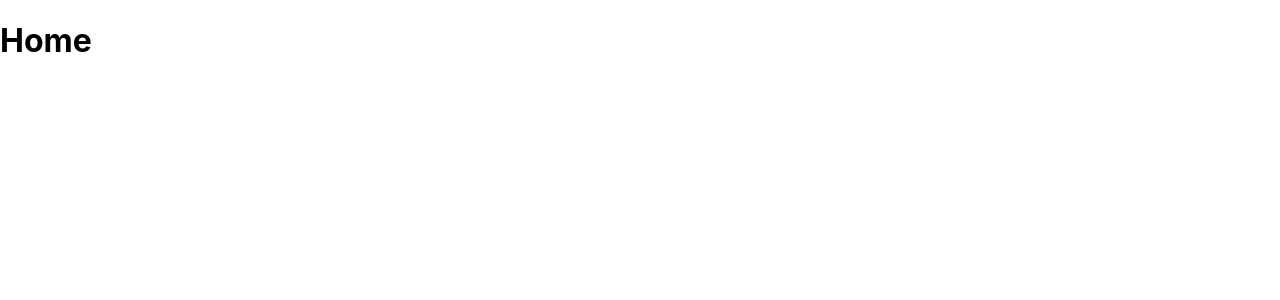
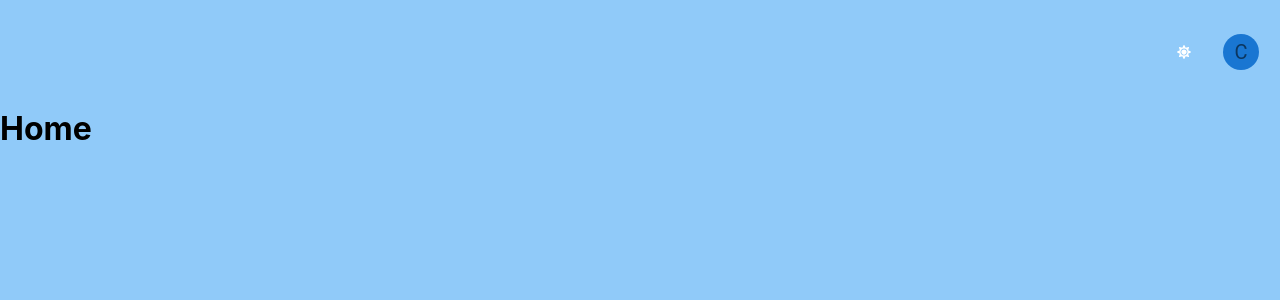
Before and after one commit to caciuleanuciprian/proiect-groupware, a React (Create React App) app in the folder client/: page / in a window 1280 px wide. Shown: the top 300 px of the page. Built offline with nearby package versions, Linux system fonts and the light colour scheme.

Commit message:
added dark mode/nav bar

```diff
--- a/client/package.json
+++ b/client/package.json
@@ -5,6 +5,9 @@
   "dependencies": {
     "@emotion/react": "^11.5.0",
     "@emotion/styled": "^11.3.0",
+    "@fortawesome/fontawesome-svg-core": "^1.2.36",
+    "@fortawesome/free-solid-svg-icons": "^5.15.4",
+    "@fortawesome/react-fontawesome": "^0.1.16",
     "@mui/core": "^5.0.0-alpha.53",
     "@mui/material": "^5.0.6",
     "@testing-library/jest-dom": "^5.14.1",
--- /dev/null
+++ b/client/src/components/UI/Navigation.js
@@ -0,0 +1,124 @@
+import React, { useState, Fragment } from "react";
+import {
+  Box,
+  Avatar,
+  Menu,
+  MenuItem,
+  Divider,
+  IconButton,
+  Tooltip,
+  ToggleButton,
+} from "@mui/material";
+import classes from "./Navigation.module.css";
+import { blue } from "@mui/material/colors";
+import { FontAwesomeIcon } from "@fortawesome/react-fontawesome";
+import {
+  faSignOutAlt,
+  faUserAlt,
+  faMoon,
+  faSun,
+} from "@fortawesome/free-solid-svg-icons";
+
+const Navigation = (props) => {
+  const [selected, setSelected] = useState();
+  const [anchorEl, setAnchorEl] = useState(null);
+  const open = Boolean(anchorEl);
+  const handleClick = (event) => {
+    setAnchorEl(event.currentTarget);
+  };
+  const handleClose = () => {
+    setAnchorEl(null);
+  };
+
+  return (
+    <Fragment>
+      <Box
+        sx={{
+          display: "flex",
+          alignItems: "center",
+          textAlign: "center",
+          justifyContent: "flex-end",
+        }}
+      >
+        <ToggleButton
+          sx={{ mt: 2, border: "none" }}
+          value="check"
+          selected={selected}
+          onClick={() => props.onClick()}
+          onChange={() => {
+            setSelected(!selected);
+          }}
+        >
+          {selected ? (
+            <FontAwesomeIcon
+              icon={faMoon}
+              className={classes.faIconColorBlack}
+            />
+          ) : (
+            <FontAwesomeIcon
+              icon={faSun}
+              className={classes.faIconColorWhite}
+            />
+          )}
+        </ToggleButton>
+        <Tooltip title="Account settings">
+          <IconButton
+            onClick={handleClick}
+            size="small"
+            sx={{ ml: 2, mr: 2, mt: 2 }}
+          >
+            <Avatar sx={{ width: 36, height: 36, bgcolor: blue[700] }}>
+              C
+            </Avatar>
+          </IconButton>
+        </Tooltip>
+      </Box>
+      <Menu
+        anchorEl={anchorEl}
+        open={open}
+        onClick={handleClose}
+        PaperProps={{
+          elevation: 0,
+          sx: {
+            overflow: "visible",
+            filter: "drop-shadow(0px 2px 8px rgba(0,0,0,0.32))",
+            bgcolor: `${props.theme.palette.paper}`,
+            mt: 1.5,
+            "& .MuiAvatar-root": {
+              width: 32,
+              height: 32,
+              ml: -0.5,
+              mr: 1,
+            },
+            "&:before": {
+              content: '""',
+              display: "block",
+              position: "absolute",
+              top: 0,
+              right: 14,
+              width: 10,
+              height: 10,
+              bgcolor: "background.paper",
+              transform: "translateY(-50%) rotate(45deg)",
+              zIndex: 0,
+            },
+          },
+        }}
+        transformOrigin={{ horizontal: "right", vertical: "top" }}
+        anchorOrigin={{ horizontal: "right", vertical: "bottom" }}
+      >
+        <MenuItem>
+          <FontAwesomeIcon icon={faUserAlt} className={classes.faIcon} />
+          Profile
+        </MenuItem>
+        <Divider />
+        <MenuItem>
+          <FontAwesomeIcon icon={faSignOutAlt} className={classes.faIcon} />
+          Logout
+        </MenuItem>
+      </Menu>
+    </Fragment>
+  );
+};
+
+export default Navigation;
--- /dev/null
+++ b/client/src/components/UI/Navigation.module.css
@@ -0,0 +1,17 @@
+.faIcon {
+  color: #1565c0;
+  margin-right: 10px;
+}
+
+.faIconColorBlack {
+  color: black;
+  font-size: 24px;
+  width: 50px;
+  height: 50px;
+}
+
+.faIconColorWhite {
+  color: white;
+  width: 50px;
+  height: 50px;
+}
--- a/client/src/pages/Home/Home.js
+++ b/client/src/pages/Home/Home.js
@@ -1,6 +1,40 @@
+import React, { useState, useMemo, Fragment } from "react";
+
+import { ThemeProvider, createTheme } from "@mui/material/styles";
+
+import { getDesignTokens } from "../../utils/theme";
+
+import Navigation from "../../components/UI/Navigation";
+import { Box } from "@mui/material";
+
 const Home = () => {
-  return <h1>Home</h1>;
+  const [mode, setMode] = useState("light");
+  const colorMode = () => {
+    if (mode === "light") {
+      setMode("dark");
+    } else {
+      setMode("light");
+    }
+  };
 
+  const theme = useMemo(() => createTheme(getDesignTokens(mode)), [mode]);
+  console.log(theme);
+  return (
+    <Fragment>
+      <ThemeProvider theme={theme}>
+        <Box
+          sx={{
+            width: "100vw",
+            height: "100vh",
+            bgcolor: theme.palette.background,
+          }}
+        >
+          <Navigation onClick={colorMode} theme={theme} />
+          <h1>Home</h1>
+        </Box>
+      </ThemeProvider>
+    </Fragment>
+  );
 };
 
 export default Home;
--- /dev/null
+++ b/client/src/utils/theme.js
@@ -0,0 +1,24 @@
+import { blue, indigo, grey } from "@mui/material/colors";
+
+export const getDesignTokens = (mode) => ({
+  palette: {
+    mode,
+    ...(mode === "light"
+      ? {
+          background: blue[200],
+          paper: blue[400],
+          text: {
+            primary: grey[900],
+            secondary: grey[800],
+          },
+        }
+      : {
+          background: indigo[900],
+          paper: blue[900],
+          text: {
+            primary: "#fff",
+            secondary: grey[500],
+          },
+        }),
+  },
+});
```
Also changed, not shown: 1 other file (tests, documents, lock files or other folders).
